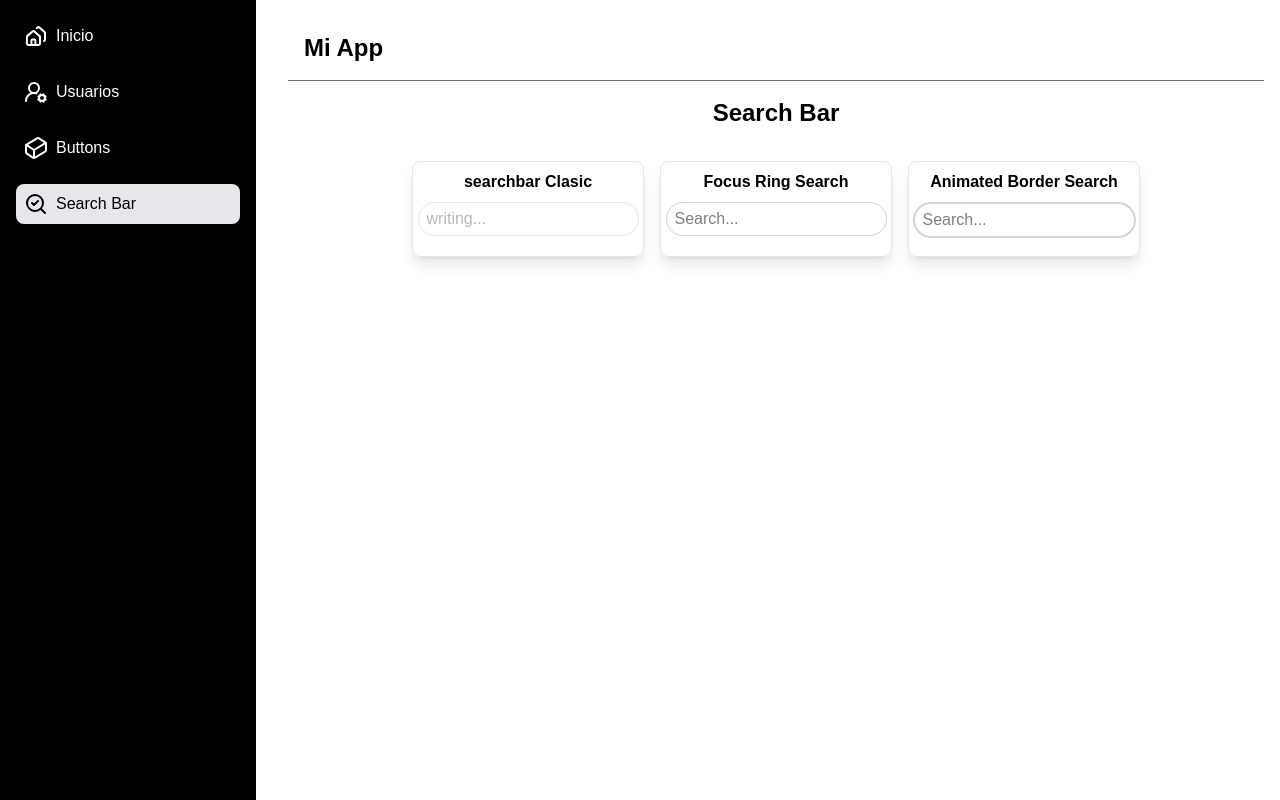
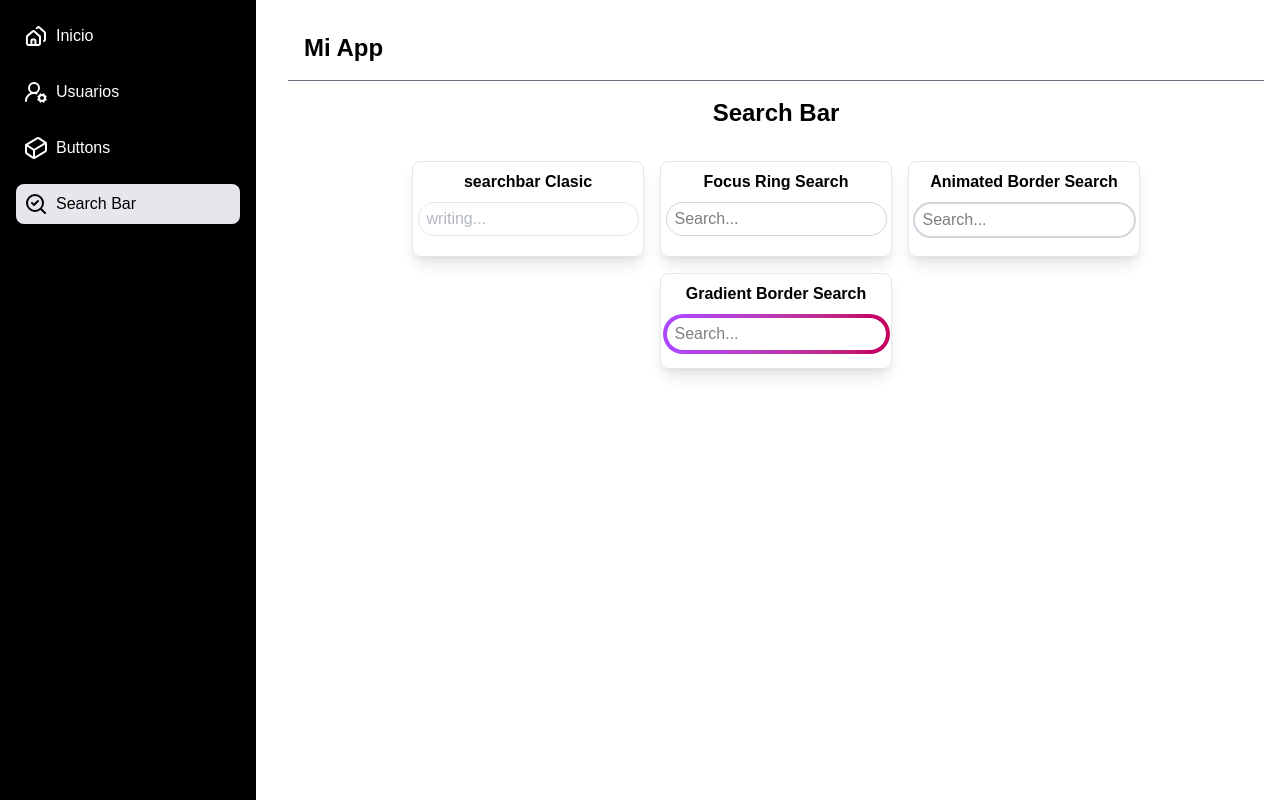
Before and after one commit to alejandro-v02/PixelCraft, a React (Vite) app: page / in a window 1280 px wide. Both pictures are taken after a click on the element "Search Bar". Built offline with nearby package versions, Linux system fonts and the light colour scheme.

Commit message:
add gradient border search bar style

```diff
--- a/src/modules/Search-bar.jsx
+++ b/src/modules/Search-bar.jsx
@@ -28,6 +28,16 @@ function SearchBar(){
                     focus:border-blue-600 transition-colors duration-700"/>
                 </div>
 
+                <di className="flex flex-col border border-gray-200 w-58 h-24 items-center rounded-lg shadow-lg">
+                    <h3 className="mt-2 font-bold">Gradient Border Search</h3>
+                    <div className="mt-2 bg-gradient-to-r from-purple-500 to-pink-700 p-1 rounded-full
+                    focus-within:from-blue-600 focus-within:to-cyan-500 transition-colors duration-700">
+                        <input type="text"
+                        placeholder="Search..."
+                        className="bg-white p-1 pl-2 rounded-full outline-none"/>
+                    </div>
+                </di>
+
             </div>
         </div>
     )
```
